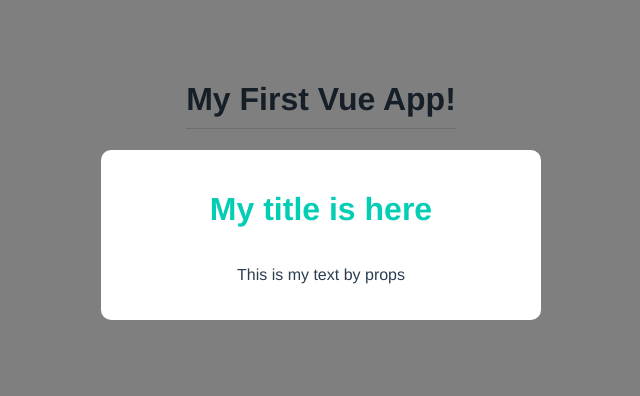
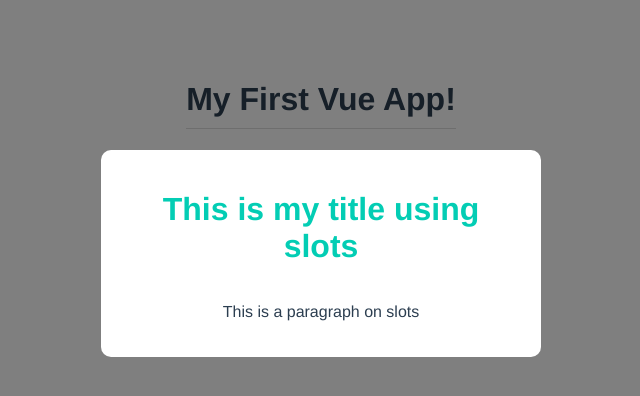
Before and after one commit to Decripter/Learn_VueJS_3, a Vue app: page / in a window 1280 px wide. Both pictures are taken after a click on the button "Show Modal". Shown: the top 396 px of the page, without its empty margins (319-959 px from the left). Built offline with nearby package versions, Linux system fonts and the light colour scheme.

Commit message:
finish aula 27

```diff
--- a/src/App.vue
+++ b/src/App.vue
@@ -3,7 +3,12 @@
   <br />
   <button @click="toggleModal">Show Modal</button>
   <div v-if="showModal">
-    <Modal :header="header" :text="text" theme="sales" @close="toggleModal" />
+    <Modal theme="sales" @close="toggleModal">
+      <div>
+        <h1>This is my title using slots</h1>
+        <p>This is a paragraph on slots</p>
+      </div>
+    </Modal>
   </div>
 </template>
 
@@ -16,8 +21,7 @@ export default {
   data() {
     return {
       title: "My First Vue App!",
-      header: "My title is here",
-      text: "This is my text by props",
+
       showModal: false,
     };
   },
--- a/src/components/Modal.vue
+++ b/src/components/Modal.vue
@@ -1,8 +1,7 @@
 <template>
   <div class="backdrop" @click.self="closeModal">
     <div class="modals" :class="{ sale: theme === 'sale' }">
-      <h1>{{ header }}</h1>
-      <p>{{ text }}</p>
+      <slot> </slot>
     </div>
   </div>
 </template>
```
